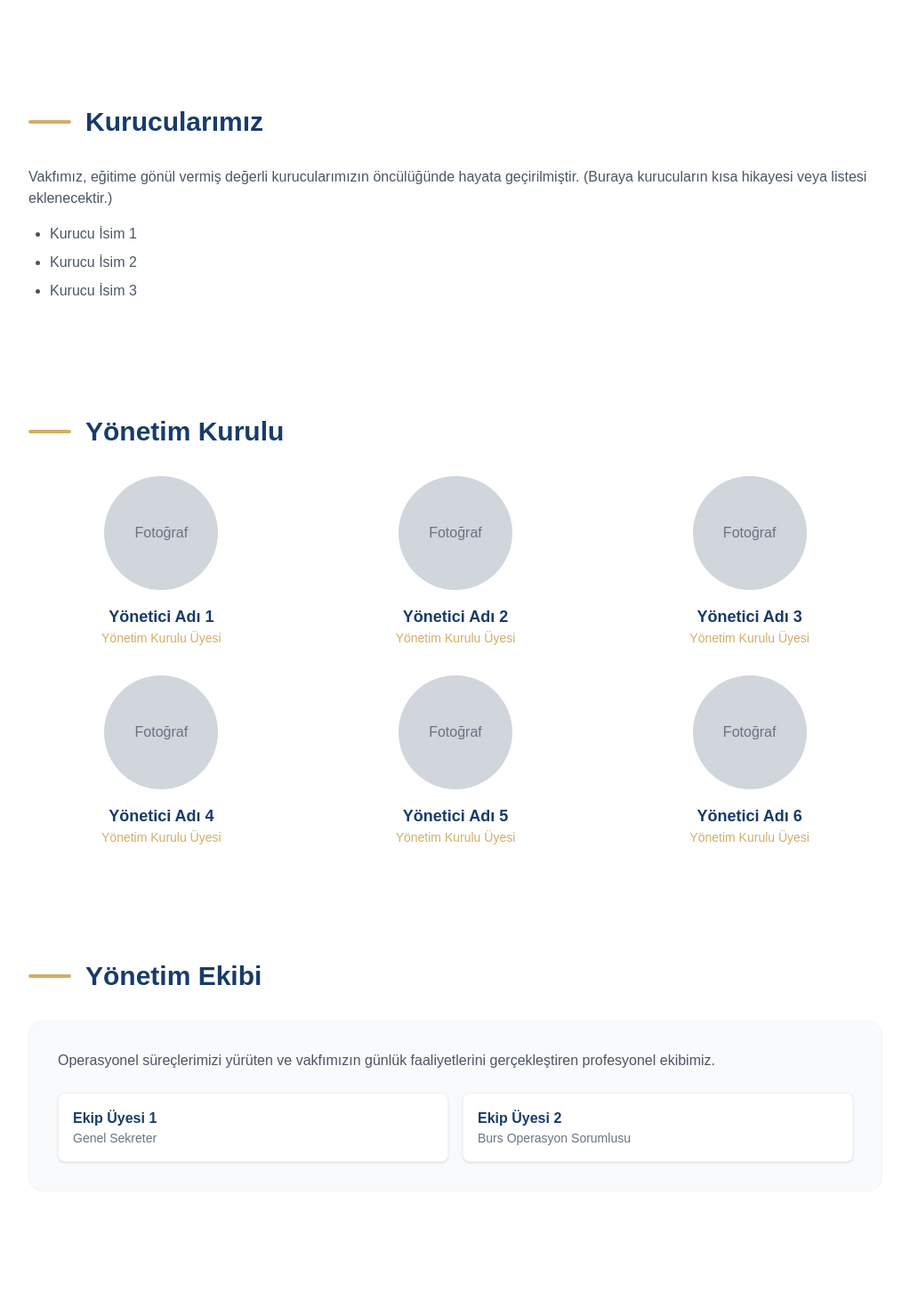
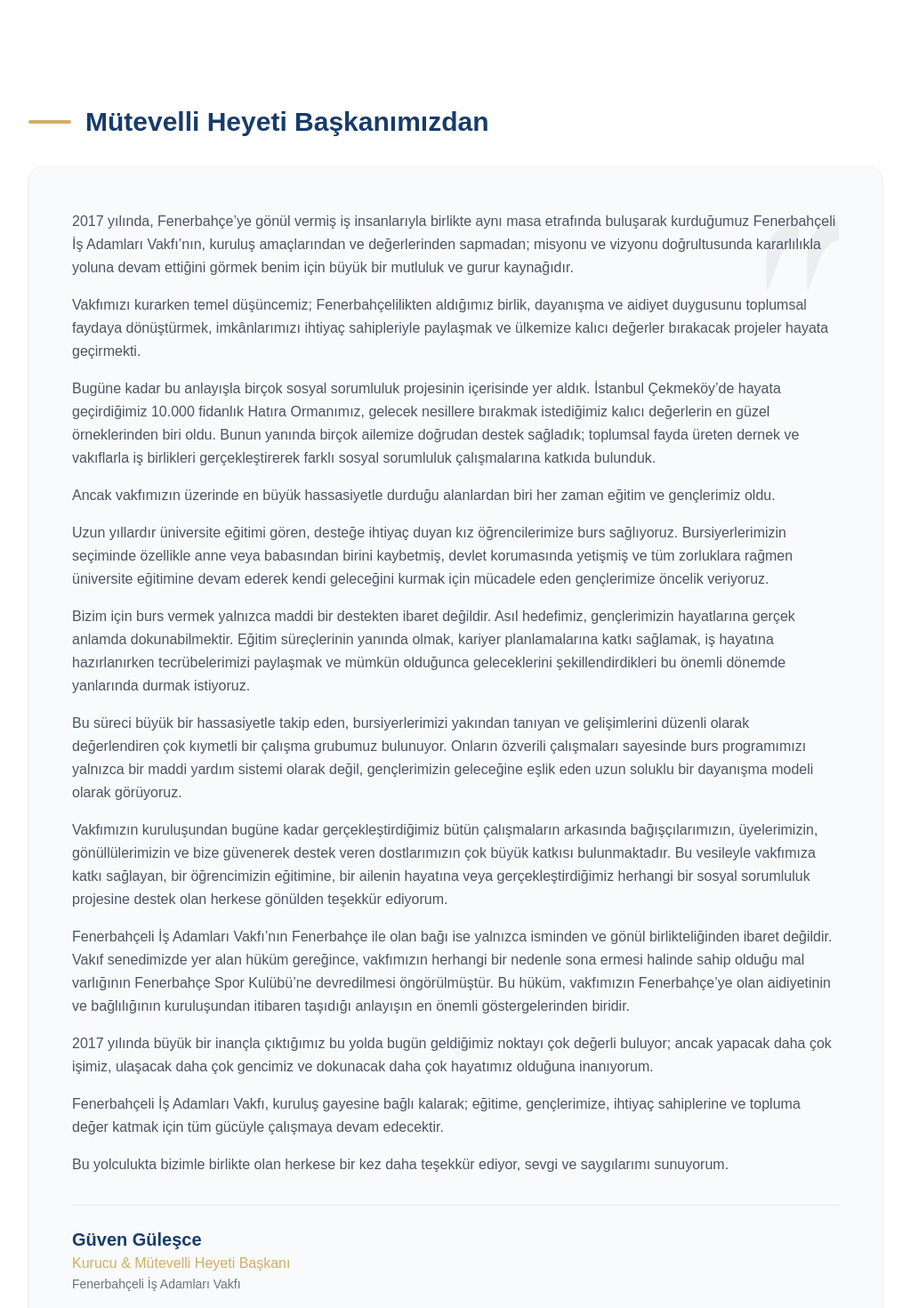
Before and after one commit to erhanayy/FBIADVakfiWeb, a Next.js app: page /kurumsal in a window 1280 px wide. Shown: the part 2780-4250 px from the top of the page at 89% size, without its empty margins (128-1151 px from the left). Built offline with nearby package versions, Linux system fonts and the light colour scheme.

Commit message:
content: Add Mutevelli Heyeti section and update Navbar/Footer links

```diff
--- a/src/app/kurumsal/page.tsx
+++ b/src/app/kurumsal/page.tsx
@@ -90,6 +90,31 @@
               {kurumsalData.tarihcemiz.map((paragraph, idx) => (
                 <p key={idx}>{paragraph}</p>
               ))}
+            </div>
+          </div>
+        </section>
+
+        {/* Mütevelli Heyeti Başkanımızdan */}
+        <section id="mutevelli-heyeti" className="scroll-mt-32">
+          <div className="flex items-center gap-4 mb-8">
+            <div className="w-12 h-1 bg-fbiad-yellow rounded-full"></div>
+            <h2 className="text-3xl font-bold text-fbiad-dark-blue">Mütevelli Heyeti Başkanımızdan</h2>
+          </div>
+          <div className="bg-gray-50 p-8 md:p-12 rounded-2xl border border-gray-100 shadow-sm relative">
+            <div className="absolute top-0 right-0 p-8 opacity-5">
+              <svg width="120" height="120" viewBox="0 0 24 24" fill="currentColor" xmlns="http://www.w3.org/2000/svg">
+                <path d="M14.017 21L16.41 14.583C16.89 13.25 17.51 12.167 18.27 11.333C19.03 10.5 19.89 10.083 20.85 10.083V5.5C18.85 5.5 17.15 6.271 15.75 7.812C14.35 9.354 13.65 11.458 13.65 14.125V21H14.017ZM4.917 21L7.31 14.583C7.79 13.25 8.41 12.167 9.17 11.333C9.93 10.5 10.79 10.083 11.75 10.083V5.5C9.75 5.5 8.05 6.271 6.65 7.812C5.25 9.354 4.55 11.458 4.55 14.125V21H4.917Z"/>
+              </svg>
+            </div>
+            <div className="prose prose-lg text-gray-600 max-w-none font-medium leading-relaxed space-y-4 relative z-10">
+              {kurumsalData.mutevelliHeyeti.map((paragraph, idx) => (
+                <p key={idx}>{paragraph}</p>
+              ))}
+              <div className="pt-6 mt-8 border-t border-gray-200">
+                <h4 className="font-bold text-fbiad-dark-blue text-xl">Güven Güleşce</h4>
+                <p className="text-fbiad-yellow font-medium">Kurucu & Mütevelli Heyeti Başkanı</p>
+                <p className="text-gray-500 text-sm">Fenerbahçeli İş Adamları Vakfı</p>
+              </div>
             </div>
           </div>
         </section>
--- a/src/components/layout/Footer.tsx
+++ b/src/components/layout/Footer.tsx
@@ -20,6 +20,8 @@
               <li><Link href="/kurumsal#hakkimizda" className="hover:text-white transition-colors">Hakkımızda</Link></li>
               <li><Link href="/kurumsal#misyon" className="hover:text-white transition-colors">Misyon ve Vizyon</Link></li>
               <li><Link href="/kurumsal#degerlerimiz" className="hover:text-white transition-colors">Değerlerimiz</Link></li>
+              <li><Link href="/kurumsal#tarihcemiz" className="hover:text-white transition-colors">Tarihçemiz</Link></li>
+              <li><Link href="/kurumsal#mutevelli-heyeti" className="hover:text-white transition-colors">Mütevelli Heyeti Başkanımızdan</Link></li>
               <li><Link href="/kurumsal#yonetim-kurulu" className="hover:text-white transition-colors">Yönetim Kurulu</Link></li>
               <li><Link href="/kurumsal#faaliyet-raporlari" className="hover:text-white transition-colors">Faaliyet Raporları</Link></li>
             </ul>
--- a/src/components/layout/Navbar.tsx
+++ b/src/components/layout/Navbar.tsx
@@ -66,6 +66,8 @@
                       <Link href="/kurumsal#hakkimizda" className="px-4 py-2 hover:bg-gray-50 hover:text-fbiad-yellow transition-colors">Hakkımızda</Link>
                       <Link href="/kurumsal#misyon" className="px-4 py-2 hover:bg-gray-50 hover:text-fbiad-yellow transition-colors">Misyon & Vizyon</Link>
                       <Link href="/kurumsal#degerlerimiz" className="px-4 py-2 hover:bg-gray-50 hover:text-fbiad-yellow transition-colors">Değerlerimiz</Link>
+                      <Link href="/kurumsal#tarihcemiz" className="px-4 py-2 hover:bg-gray-50 hover:text-fbiad-yellow transition-colors">Tarihçemiz</Link>
+                      <Link href="/kurumsal#mutevelli-heyeti" className="px-4 py-2 hover:bg-gray-50 hover:text-fbiad-yellow transition-colors">Mütevelli Heyeti Başkanımızdan</Link>
                       <Link href="/kurumsal#kurucularimiz" className="px-4 py-2 hover:bg-gray-50 hover:text-fbiad-yellow transition-colors">Kurucularımız</Link>
                       <Link href="/kurumsal#yonetim-kurulu" className="px-4 py-2 hover:bg-gray-50 hover:text-fbiad-yellow transition-colors">Yönetim Kurulu</Link>
                       <Link href="/kurumsal#yonetim-ekibi" className="px-4 py-2 hover:bg-gray-50 hover:text-fbiad-yellow transition-colors">Yönetim Ekibi</Link>
--- a/src/data/kurumsal.ts
+++ b/src/data/kurumsal.ts
@@ -23,6 +23,20 @@
     "Bu anlayış doğrultusunda eğitim ve gençler vakfımızın en önemli çalışma alanlarından biri olarak belirlenmiş; özellikle üniversite öğrencilerinin eğitim hayatlarına burslarla destek olmak, ihtiyaç sahiplerine ulaşmak ve toplumsal fayda sağlayacak sosyal sorumluluk projeleri geliştirmek öncelikli hedeflerimiz arasında yer almıştır.",
     "2017 yılında atılan bu adım, yıllar içerisinde daha fazla insana dokunmayı ve daha sürdürülebilir projeler üretmeyi amaçlayan güçlü bir dayanışma anlayışına dönüşmüştür.",
     "Bugün Fenerbahçeli İş Adamları Vakfı olarak; geçmişimizden aldığımız değerleri geleceğe taşıyor, eğitime ve gençlere yapılan her katkının ülkemizin geleceğine yapılan bir yatırım olduğuna inanıyor ve “birlikte güçlüyüz” anlayışıyla topluma kalıcı değer bırakmak için çalışmalarımızı sürdürüyoruz."
+  ],
+  mutevelliHeyeti: [
+    "2017 yılında, Fenerbahçe’ye gönül vermiş iş insanlarıyla birlikte aynı masa etrafında buluşarak kurduğumuz Fenerbahçeli İş Adamları Vakfı’nın, kuruluş amaçlarından ve değerlerinden sapmadan; misyonu ve vizyonu doğrultusunda kararlılıkla yoluna devam ettiğini görmek benim için büyük bir mutluluk ve gurur kaynağıdır.",
+    "Vakfımızı kurarken temel düşüncemiz; Fenerbahçelilikten aldığımız birlik, dayanışma ve aidiyet duygusunu toplumsal faydaya dönüştürmek, imkânlarımızı ihtiyaç sahipleriyle paylaşmak ve ülkemize kalıcı değerler bırakacak projeler hayata geçirmekti.",
+    "Bugüne kadar bu anlayışla birçok sosyal sorumluluk projesinin içerisinde yer aldık. İstanbul Çekmeköy’de hayata geçirdiğimiz 10.000 fidanlık Hatıra Ormanımız, gelecek nesillere bırakmak istediğimiz kalıcı değerlerin en güzel örneklerinden biri oldu. Bunun yanında birçok ailemize doğrudan destek sağladık; toplumsal fayda üreten dernek ve vakıflarla iş birlikleri gerçekleştirerek farklı sosyal sorumluluk çalışmalarına katkıda bulunduk.",
+    "Ancak vakfımızın üzerinde en büyük hassasiyetle durduğu alanlardan biri her zaman eğitim ve gençlerimiz oldu.",
+    "Uzun yıllardır üniversite eğitimi gören, desteğe ihtiyaç duyan kız öğrencilerimize burs sağlıyoruz. Bursiyerlerimizin seçiminde özellikle anne veya babasından birini kaybetmiş, devlet korumasında yetişmiş ve tüm zorluklara rağmen üniversite eğitimine devam ederek kendi geleceğini kurmak için mücadele eden gençlerimize öncelik veriyoruz.",
+    "Bizim için burs vermek yalnızca maddi bir destekten ibaret değildir. Asıl hedefimiz, gençlerimizin hayatlarına gerçek anlamda dokunabilmektir. Eğitim süreçlerinin yanında olmak, kariyer planlamalarına katkı sağlamak, iş hayatına hazırlanırken tecrübelerimizi paylaşmak ve mümkün olduğunca geleceklerini şekillendirdikleri bu önemli dönemde yanlarında durmak istiyoruz.",
+    "Bu süreci büyük bir hassasiyetle takip eden, bursiyerlerimizi yakından tanıyan ve gelişimlerini düzenli olarak değerlendiren çok kıymetli bir çalışma grubumuz bulunuyor. Onların özverili çalışmaları sayesinde burs programımızı yalnızca bir maddi yardım sistemi olarak değil, gençlerimizin geleceğine eşlik eden uzun soluklu bir dayanışma modeli olarak görüyoruz.",
+    "Vakfımızın kuruluşundan bugüne kadar gerçekleştirdiğimiz bütün çalışmaların arkasında bağışçılarımızın, üyelerimizin, gönüllülerimizin ve bize güvenerek destek veren dostlarımızın çok büyük katkısı bulunmaktadır. Bu vesileyle vakfımıza katkı sağlayan, bir öğrencimizin eğitimine, bir ailenin hayatına veya gerçekleştirdiğimiz herhangi bir sosyal sorumluluk projesine destek olan herkese gönülden teşekkür ediyorum.",
+    "Fenerbahçeli İş Adamları Vakfı’nın Fenerbahçe ile olan bağı ise yalnızca isminden ve gönül birlikteliğinden ibaret değildir. Vakıf senedimizde yer alan hüküm gereğince, vakfımızın herhangi bir nedenle sona ermesi halinde sahip olduğu mal varlığının Fenerbahçe Spor Kulübü’ne devredilmesi öngörülmüştür. Bu hüküm, vakfımızın Fenerbahçe’ye olan aidiyetinin ve bağlılığının kuruluşundan itibaren taşıdığı anlayışın en önemli göstergelerinden biridir.",
+    "2017 yılında büyük bir inançla çıktığımız bu yolda bugün geldiğimiz noktayı çok değerli buluyor; ancak yapacak daha çok işimiz, ulaşacak daha çok gencimiz ve dokunacak daha çok hayatımız olduğuna inanıyorum.",
+    "Fenerbahçeli İş Adamları Vakfı, kuruluş gayesine bağlı kalarak; eğitime, gençlerimize, ihtiyaç sahiplerine ve topluma değer katmak için tüm gücüyle çalışmaya devam edecektir.",
+    "Bu yolculukta bizimle birlikte olan herkese bir kez daha teşekkür ediyor, sevgi ve saygılarımı sunuyorum."
   ],
   degerlerimiz: [
     {
```
